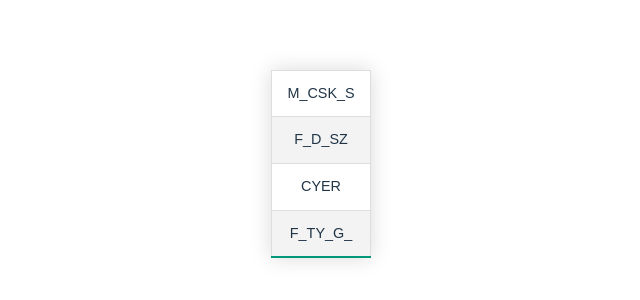
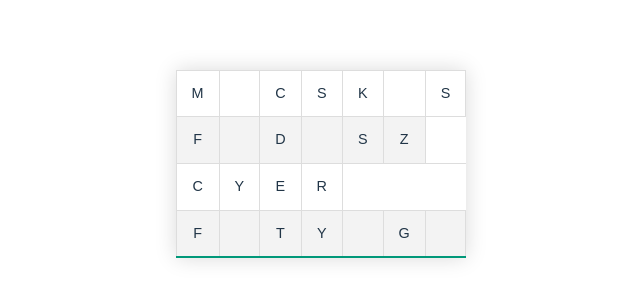
Before and after one commit to SagiBeno/dynamic-table, a React (Vite) app in the folder react-app/: page / in a window 1280 px wide. Shown: the part 236-536 px from the top of the page, without its empty margins (319-959 px from the left). Built offline with nearby package versions, Linux system fonts and the light colour scheme.

Commit message:
Show character in cells

```diff
--- a/react-app/src/Components/MyTable.jsx
+++ b/react-app/src/Components/MyTable.jsx
@@ -26,7 +26,7 @@ export default class MyTable extends React.Component {
 
                     {this.state.rows.map((word, wordIdx) =>
                         <tr key={wordIdx}>
-                            <td>{word}</td>
+                            {[...word].map((char, charIdx) => <td key={charIdx}>{char == '_' ? ' ' : char}</td>)}
                         </tr>)}
                 </tbody>
             </table>
```
